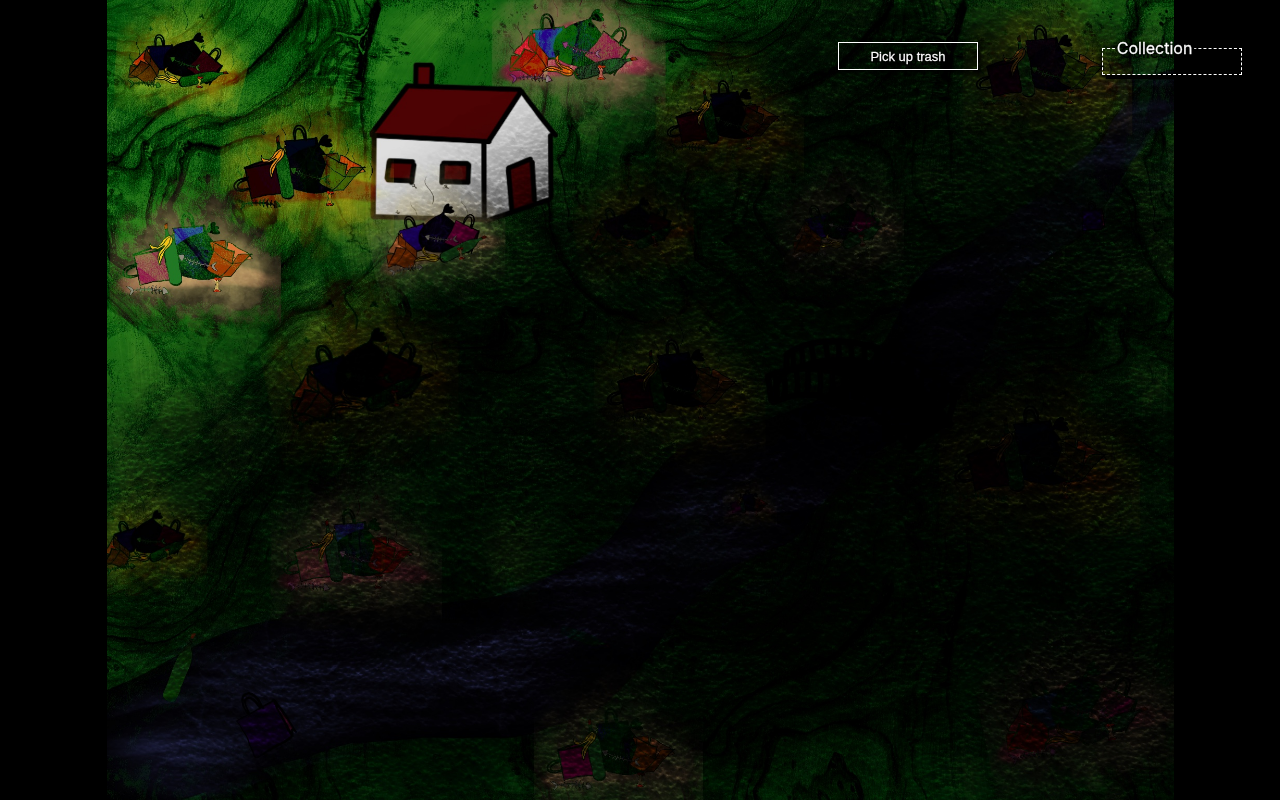
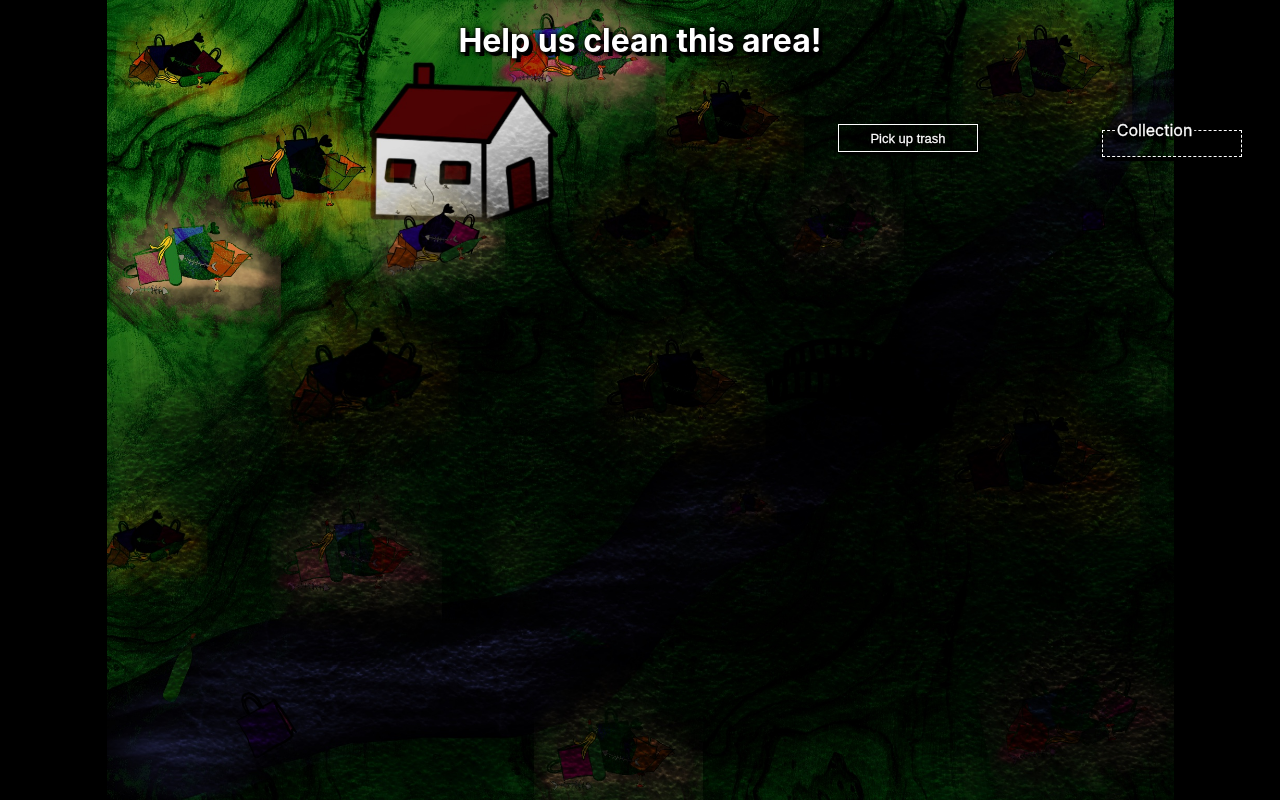
Before and after one commit to henrybzhang/green-room, a React (Create React App) app: page / in a window 1280 px wide. Built offline with nearby package versions, Linux system fonts and the light colour scheme.

Commit message:
added title, scroll, and log fade

```diff
--- a/src/App.jsx
+++ b/src/App.jsx
@@ -14,10 +14,13 @@ function App() {
         backgroundImage: `url(${backgroundImage})`,
       }}
     >
-      <div className="content">
-        <EventLog />
-        <ActionButtonGroup />
-        <Inventory />
+      <div>
+        <h1 className='title'>Help us clean this area!</h1>
+        <div className="content">
+          <EventLog />
+          <ActionButtonGroup />
+          <Inventory />
+        </div>
       </div>
     </div>
   );
--- a/src/styles/App.css
+++ b/src/styles/App.css
@@ -6,6 +6,12 @@
   background-position: center;
   position: absolute;
   overflow: hidden;
+}
+
+.title{
+  color: white;
+  text-shadow: 4px 4px 0 #000, 1px 1px 5px #000, 1px 1px 5px #000, 1px 1px 5px #000;
+  text-align: center;
 }
 
 .content {
--- a/src/styles/EventLog.css
+++ b/src/styles/EventLog.css
@@ -3,9 +3,12 @@
   -webkit-text-stroke-width: 0.3px;
   -webkit-text-stroke-color: white;
   text-shadow: 4px 4px 0 #000, 1px 1px 5px #000, 1px 1px 5px #000, 1px 1px 5px #000;
-
   /* text-shadow: 2px 2px 30px #000000; */
   margin: 3% auto;
   padding-left: 3%;
   flex-basis: 70%;
+  -webkit-mask-image: linear-gradient(to bottom, black 50%, transparent 100%);
+  mask-image: linear-gradient(to bottom, black 50%, transparent 100%);
+  height: 90vh;
+  overflow-y: scroll;
 }
```
